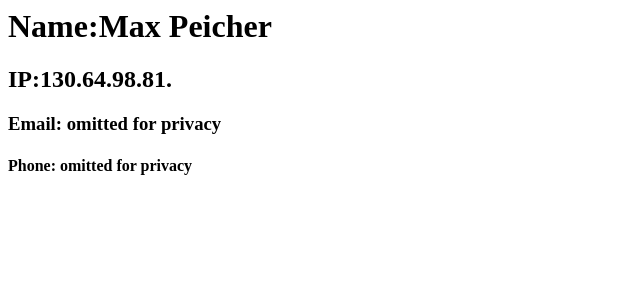
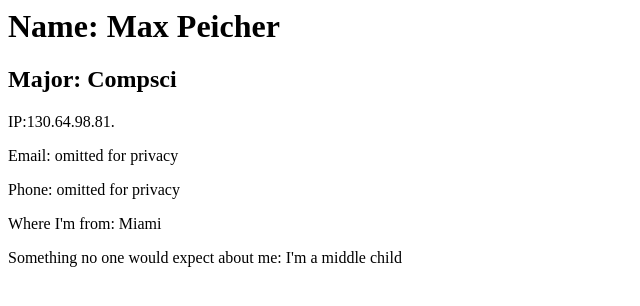
Before and after one commit to mpeich01/comp20HW, a plain HTML site: page index.html in a window 1280 px wide. Shown: the whole page, without its empty margins (0-640 px from the left). Drawn offline with Linux system fonts and the light colour scheme.

Commit message:
Add files via upload

```diff
--- a/index.html
+++ b/index.html
@@ -3,9 +3,15 @@
         <title>Comp20: HW1  </title>
     </head>
     <body>
-        <h1>Name:Max Peicher</h1>
-        <h2>IP:130.64.98.81.</h2>
-        <h3>Email: omitted for privacy</h3>
-        <h4>Phone: omitted for privacy</h4>
+        <h1>Name: Max Peicher</h1>
+        <h2>Major: Compsci</h2>
+        <p>IP:130.64.98.81.</p>
+        <p>Email: omitted for privacy</p>
+        <p>Phone: omitted for privacy</p>
+        <p>Where I'm from: Miami</p>
+        <p>Something no one would expect about me: I'm a middle child </p>
+
+
 
     </body>
+    </html>
```
